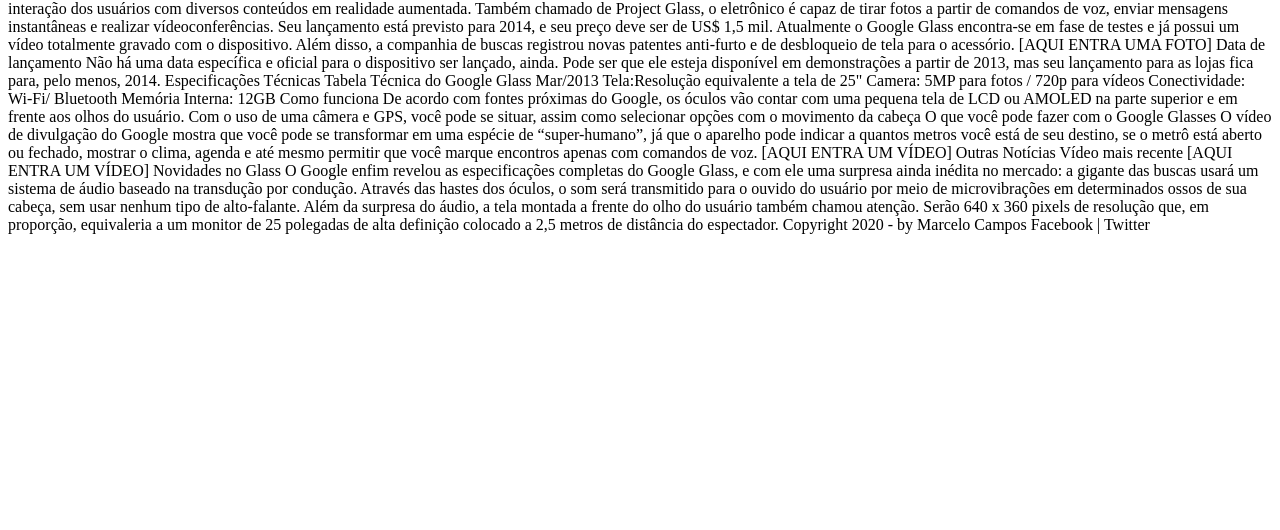
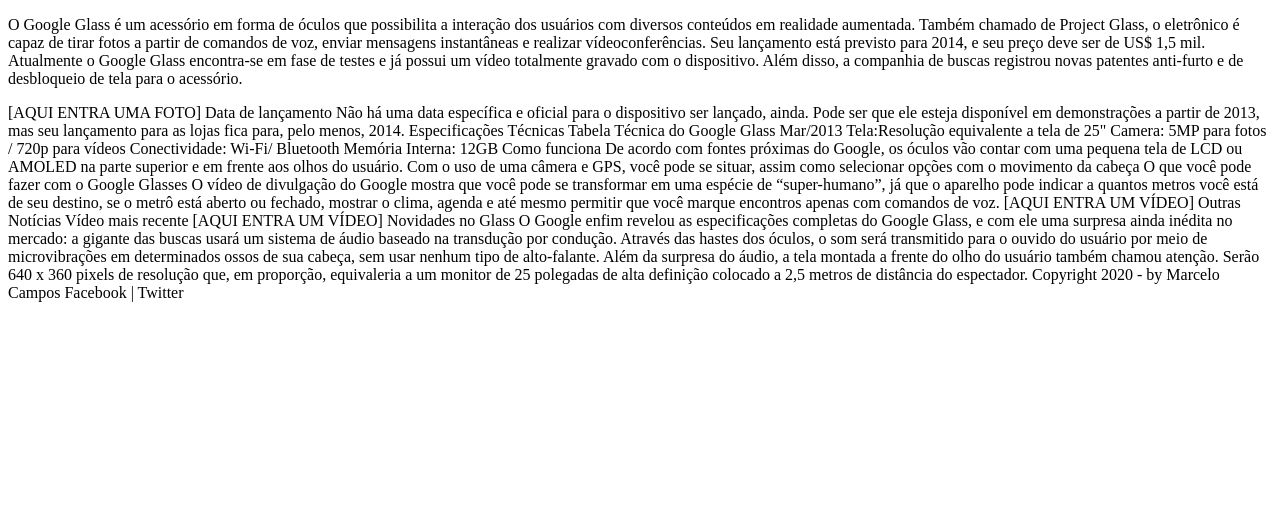
Before and after one commit to marceloicampos/site-glass-html5, a plain HTML site: page index.html in a window 1280 px wide. Shown: the part 270-800 px from the top of the page. Drawn offline with Linux system fonts and the light colour scheme.

Commit message:
Update index.html

```diff
--- a/index.html
+++ b/index.html
@@ -26,7 +26,7 @@
     Atualizado em 23/Abril/2013
 
     O que é
-    O Google Glass é um acessório em forma de óculos que possibilita a interação dos usuários com diversos conteúdos em realidade aumentada. Também chamado de Project Glass, o eletrônico é capaz de tirar fotos a partir de comandos de voz, enviar mensagens instantâneas e realizar vídeoconferências. Seu lançamento está previsto para 2014, e seu preço deve ser de US$ 1,5 mil. Atualmente o Google Glass encontra-se em fase de testes e já possui um vídeo totalmente gravado com o dispositivo. Além disso, a companhia de buscas registrou novas patentes anti-furto e de desbloqueio de tela para o acessório.
+    <p>O Google Glass é um acessório em forma de óculos que possibilita a interação dos usuários com diversos conteúdos em realidade aumentada. Também chamado de Project Glass, o eletrônico é capaz de tirar fotos a partir de comandos de voz, enviar mensagens instantâneas e realizar vídeoconferências. Seu lançamento está previsto para 2014, e seu preço deve ser de US$ 1,5 mil. Atualmente o Google Glass encontra-se em fase de testes e já possui um vídeo totalmente gravado com o dispositivo. Além disso, a companhia de buscas registrou novas patentes anti-furto e de desbloqueio de tela para o acessório.</p>
 
     [AQUI ENTRA UMA FOTO]
 
```
